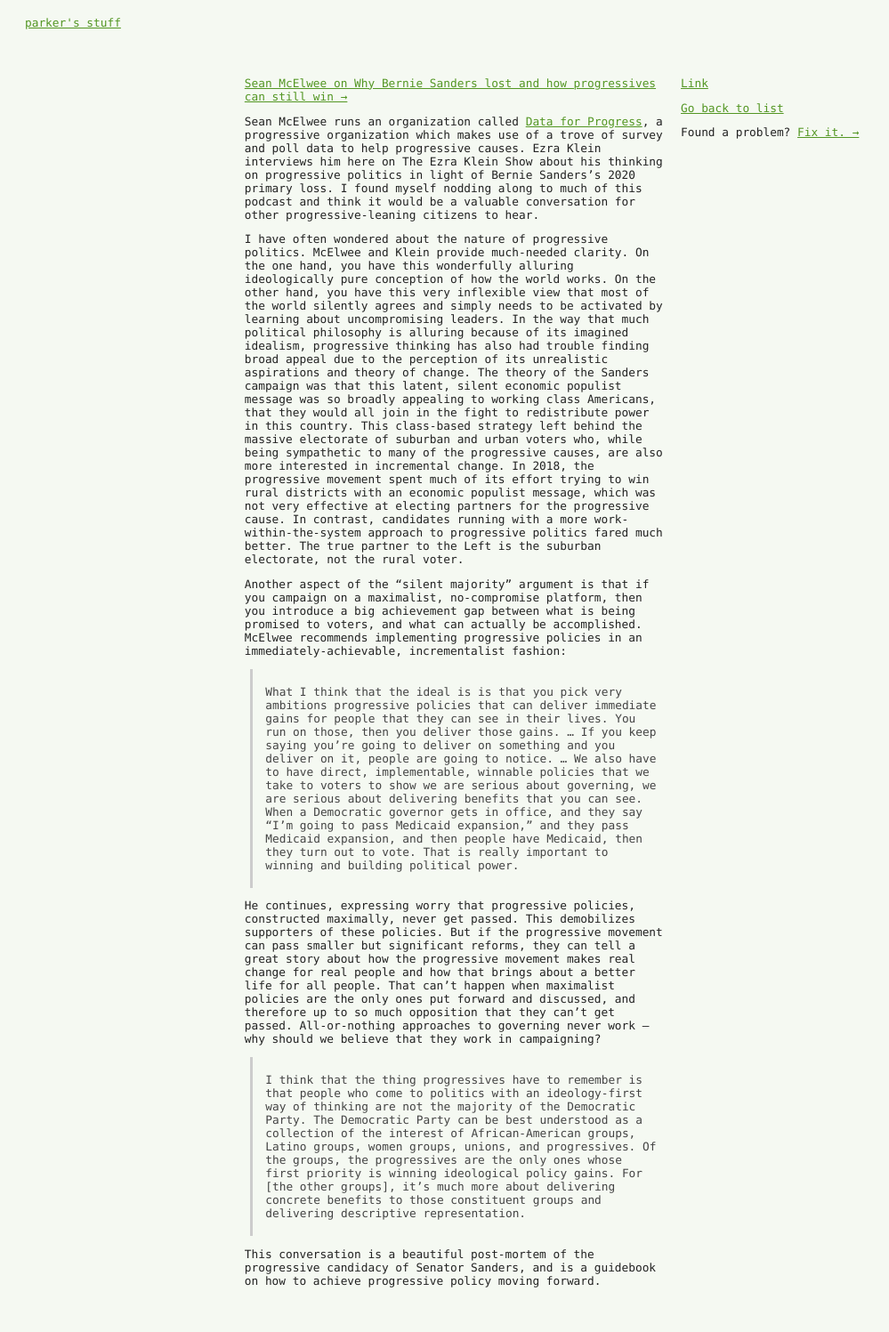
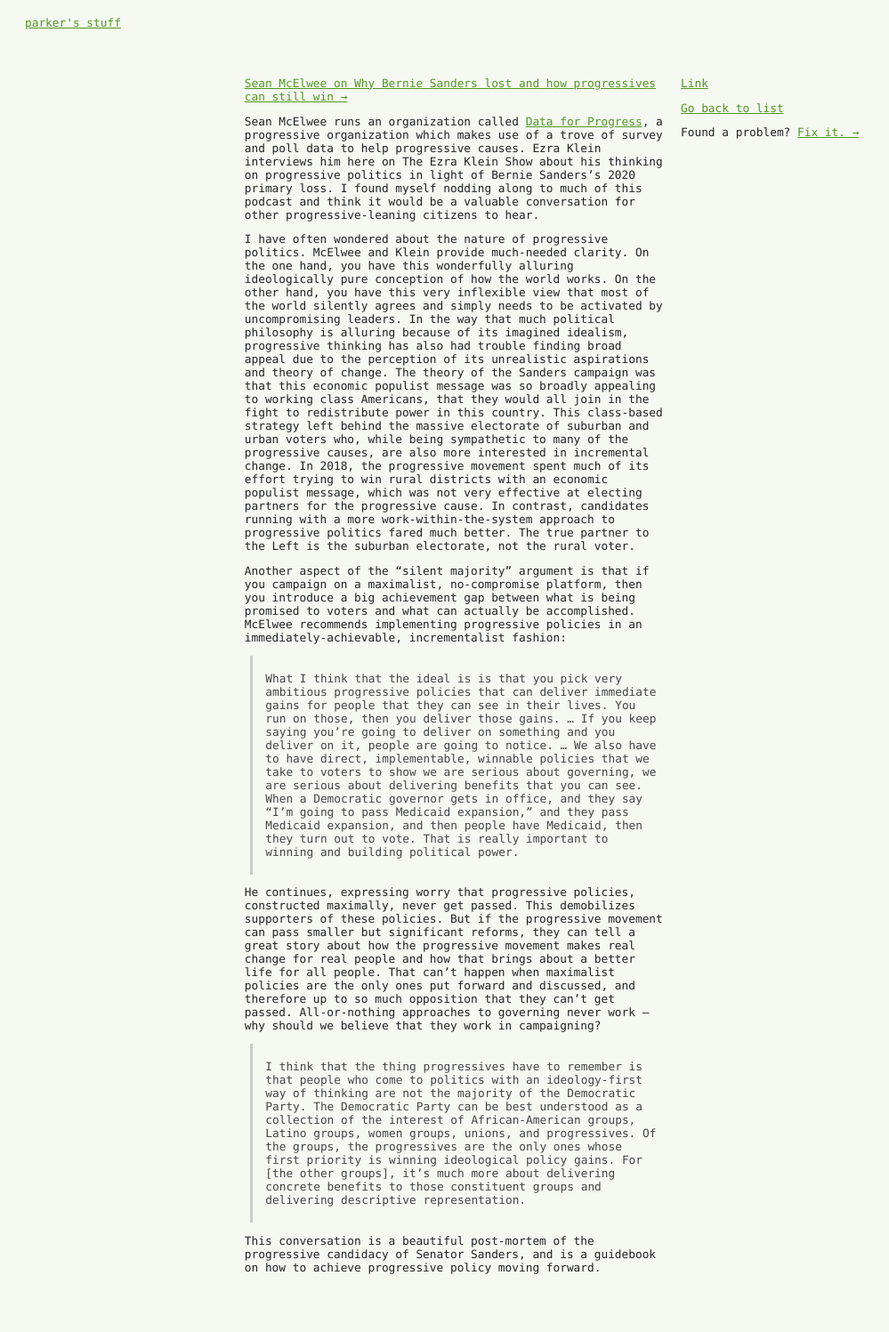
Before and after one commit to parkr/stuff, a Jekyll site: the page built from _posts/2020-04-28-sean-mcelwee-on-why-bernie-sanders-lost-and-how-progressives-can-still-win.markdown, in a window 1280 px wide. Shown: the whole page at 89% size, without its empty margins (0-999 px from the left). Built offline with Jekyll 4.4.1, drawn with Linux system fonts in a browser that asks for light colours.

```diff
--- a/_posts/2020-04-28-sean-mcelwee-on-why-bernie-sanders-lost-and-how-progressives-can-still-win.markdown
+++ b/_posts/2020-04-28-sean-mcelwee-on-why-bernie-sanders-lost-and-how-progressives-can-still-win.markdown
@@ -18,30 +20,30 @@ I have often wondered about the nature of progressive politics. McElwee and
 Klein provide much-needed clarity. On the one hand, you have this
 wonderfully alluring ideologically pure conception of how the world works.
 On the other hand, you have this very inflexible view that most of the
-world silently agrees and simply needs to be activated by learning about
-uncompromising leaders. In the way that much political philosophy is
-alluring because of its imagined idealism, progressive thinking has also
-had trouble finding broad appeal due to the perception of its unrealistic
-aspirations and theory of change. The theory of the Sanders campaign was
-that this latent, silent economic populist message was so broadly appealing
-to working class Americans, that they would all join in the fight to
-redistribute power in this country. This class-based strategy left behind
-the massive electorate of suburban and urban voters who, while being
-sympathetic to many of the progressive causes, are also more interested in
-incremental change. In 2018, the progressive movement spent much of its
-effort trying to win rural districts with an economic populist message,
-which was not very effective at electing partners for the progressive
-cause. In contrast, candidates running with a more work-within-the-system
-approach to progressive politics fared much better. The true partner to the
-Left is the suburban electorate, not the rural voter.
+world silently agrees and simply needs to be activated by uncompromising
+leaders. In the way that much political philosophy is alluring because of
+its imagined idealism, progressive thinking has also had trouble finding
+broad appeal due to the perception of its unrealistic aspirations and
+theory of change. The theory of the Sanders campaign was that this economic
+populist message was so broadly appealing to working class Americans, that
+they would all join in the fight to redistribute power in this country.
+This class-based strategy left behind the massive electorate of suburban
+and urban voters who, while being sympathetic to many of the progressive
+causes, are also more interested in incremental change. In 2018, the
+progressive movement spent much of its effort trying to win rural districts
+with an economic populist message, which was not very effective at electing
+partners for the progressive cause. In contrast, candidates running with a
+more work-within-the-system approach to progressive politics fared much
+better. The true partner to the Left is the suburban electorate, not the
+rural voter.
 
 Another aspect of the "silent majority" argument is that if you campaign on
 a maximalist, no-compromise platform, then you introduce a big achievement
-gap between what is being promised to voters, and what can actually be
+gap between what is being promised to voters and what can actually be
 accomplished. McElwee recommends implementing progressive policies in an
 immediately-achievable, incrementalist fashion:
 
-> What I think that the ideal is is that you pick very ambitions
+> What I think that the ideal is is that you pick very ambitious
 > progressive policies that can deliver immediate gains for people that
 > they can see in their lives. You run on those, then you deliver those
 > gains. ... If you keep saying you're going to deliver on something and
```
Also changed, not shown: other parts of _posts/2020-04-28-sean-mcelwee-on-why-bernie-sanders-lost-and-how-progressives-can-still-win.markdown (+2 -0 lines).
